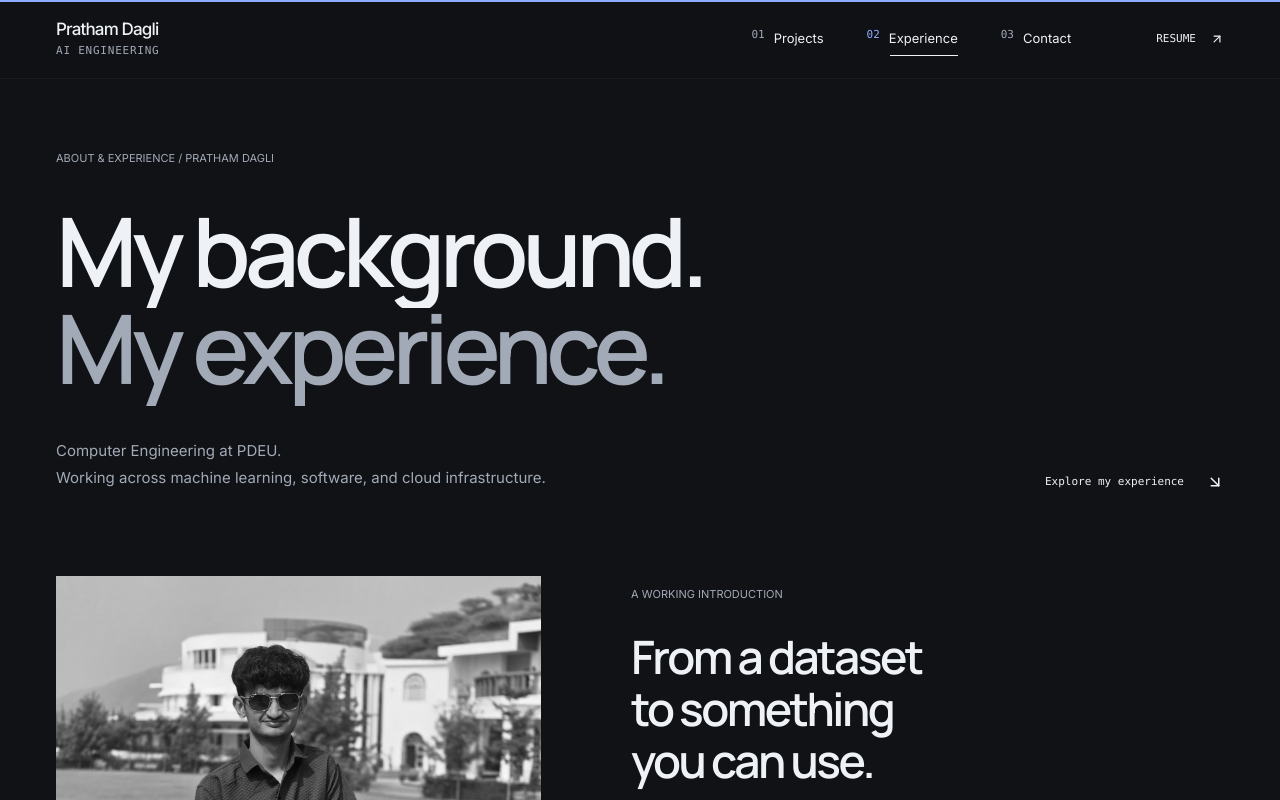
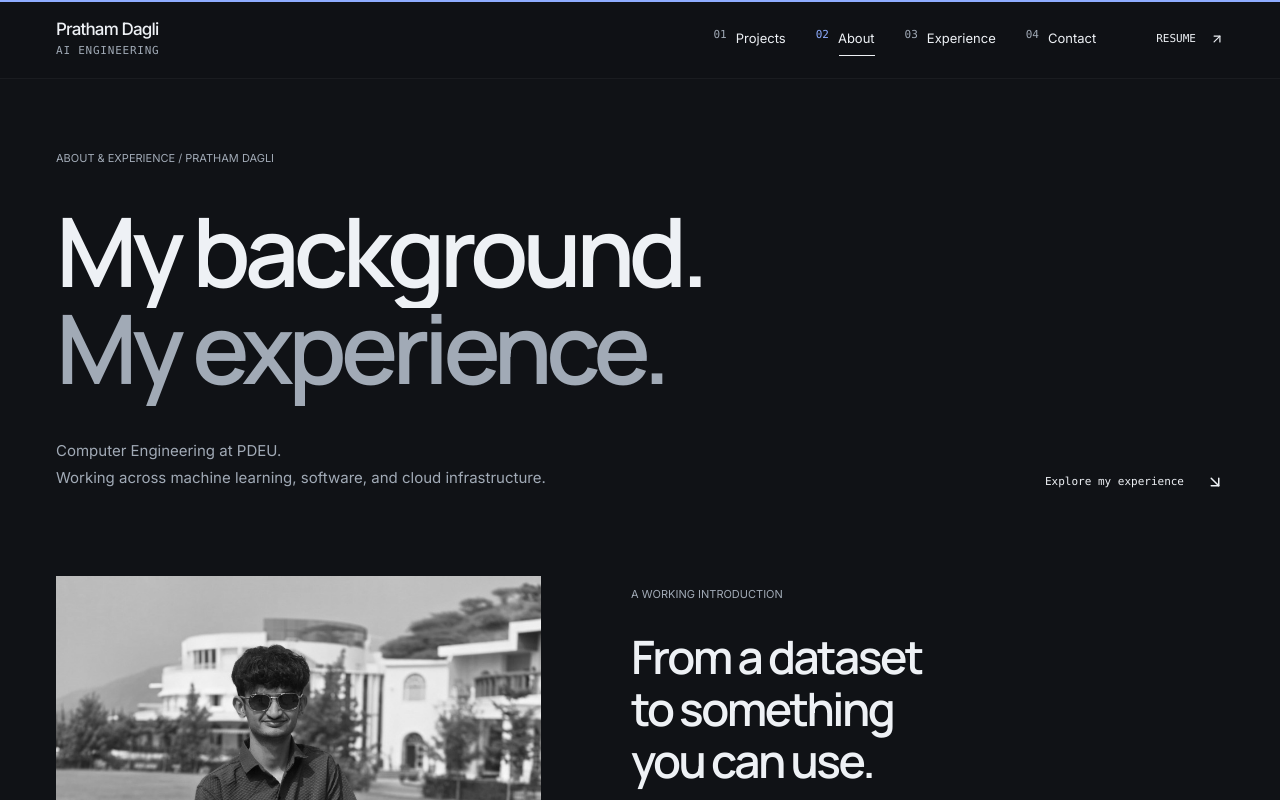
Before and after one commit to prathamdagli/personal-website, a Next.js app: page /about in a window 1280 px wide. Shown: the top 800 px of the page. Built offline with nearby package versions, Linux system fonts and the light colour scheme.

Commit message:
Separate About and Experience links in the header

```diff
--- a/src/app/globals.css
+++ b/src/app/globals.css
@@ -254,9 +254,9 @@ h4 {
 .desktop-nav {
   display: flex;
   align-items: center;
-  gap: 43px;
+  gap: 30px;
   margin-left: auto;
-  margin-right: 55px;
+  margin-right: 30px;
 }
 .desktop-nav > a {
   display: flex;
@@ -1867,10 +1867,14 @@ h4 {
   }
   .site-header {
     padding-inline: 28px;
+    gap: 18px;
   }
   .desktop-nav {
-    gap: 27px;
-    margin-right: 25px;
+    gap: 18px;
+    margin-right: 0;
+  }
+  .header-resume {
+    display: none;
   }
   .cover {
     min-height: 720px;
--- a/src/components/site-shell.tsx
+++ b/src/components/site-shell.tsx
@@ -8,15 +8,31 @@ import { email, social } from "@/lib/portfolio";
 
 const links = [
   ["Projects", "/work"],
-  ["Experience", "/about"],
+  ["About", "/about"],
+  ["Experience", "/about#experience"],
   ["Contact", "/contact"],
 ];
 export function Header() {
   const pathname = usePathname();
   const [open, setOpen] = useState(false);
   const [scrolled, setScrolled] = useState(false);
+  const [hash, setHash] = useState("");
   const menu = useRef<HTMLElement>(null);
   const toggle = useRef<HTMLButtonElement>(null);
+  useEffect(() => {
+    const updateHash = () => setHash(window.location.hash);
+    updateHash();
+    window.addEventListener("hashchange", updateHash);
+    return () => window.removeEventListener("hashchange", updateHash);
+  }, [pathname]);
+  function currentLink(href: string) {
+    const [path, section] = href.split("#");
+    if (section) return pathname === path && hash === `#${section}`;
+    return (
+      pathname.startsWith(path) &&
+      !(path === "/about" && hash === "#experience")
+    );
+  }
   useEffect(() => {
     const update = () => setScrolled(window.scrollY > 40);
     update();
@@ -85,7 +101,16 @@ export function Header() {
             <Link
               key={href}
               href={href}
-              aria-current={pathname.startsWith(href) ? "page" : undefined}
+              onClick={() =>
+                setHash(href.includes("#") ? `#${href.split("#")[1]}` : "")
+              }
+              aria-current={
+                currentLink(href)
+                  ? href.includes("#")
+                    ? "location"
+                    : "page"
+                  : undefined
+              }
             >
               <span className="nav-number">0{i + 1}</span>
               <span className="nav-label">{label}</span>
@@ -114,7 +139,21 @@ export function Header() {
         hidden={!open}
       >
         {links.map(([label, href], i) => (
-          <Link href={href} key={href} onClick={() => setOpen(false)}>
+          <Link
+            href={href}
+            key={href}
+            aria-current={
+              currentLink(href)
+                ? href.includes("#")
+                  ? "location"
+                  : "page"
+                : undefined
+            }
+            onClick={() => {
+              setOpen(false);
+              setHash(href.includes("#") ? `#${href.split("#")[1]}` : "");
+            }}
+          >
             <span>0{i + 1}</span>
             {label}
             <ArrowUpRight />
```
